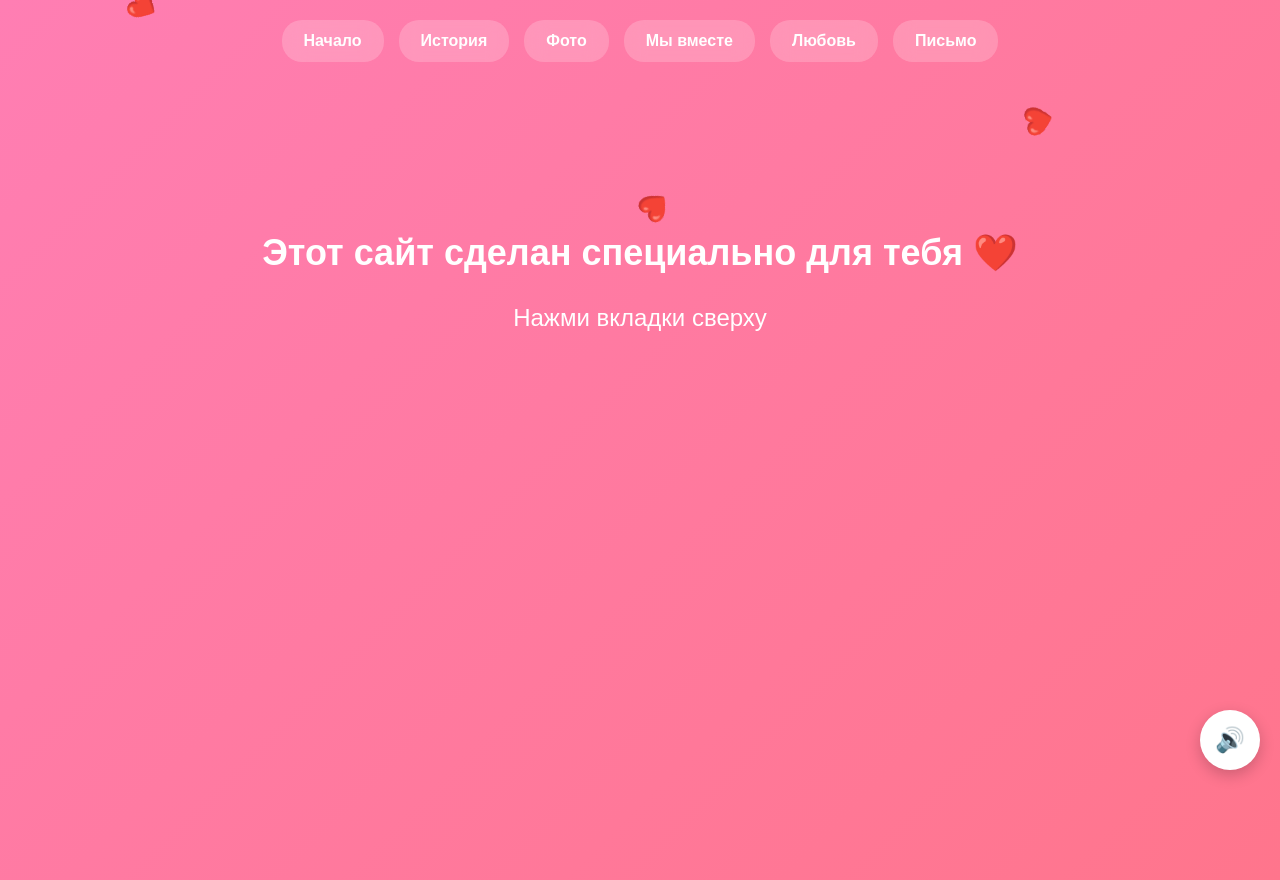
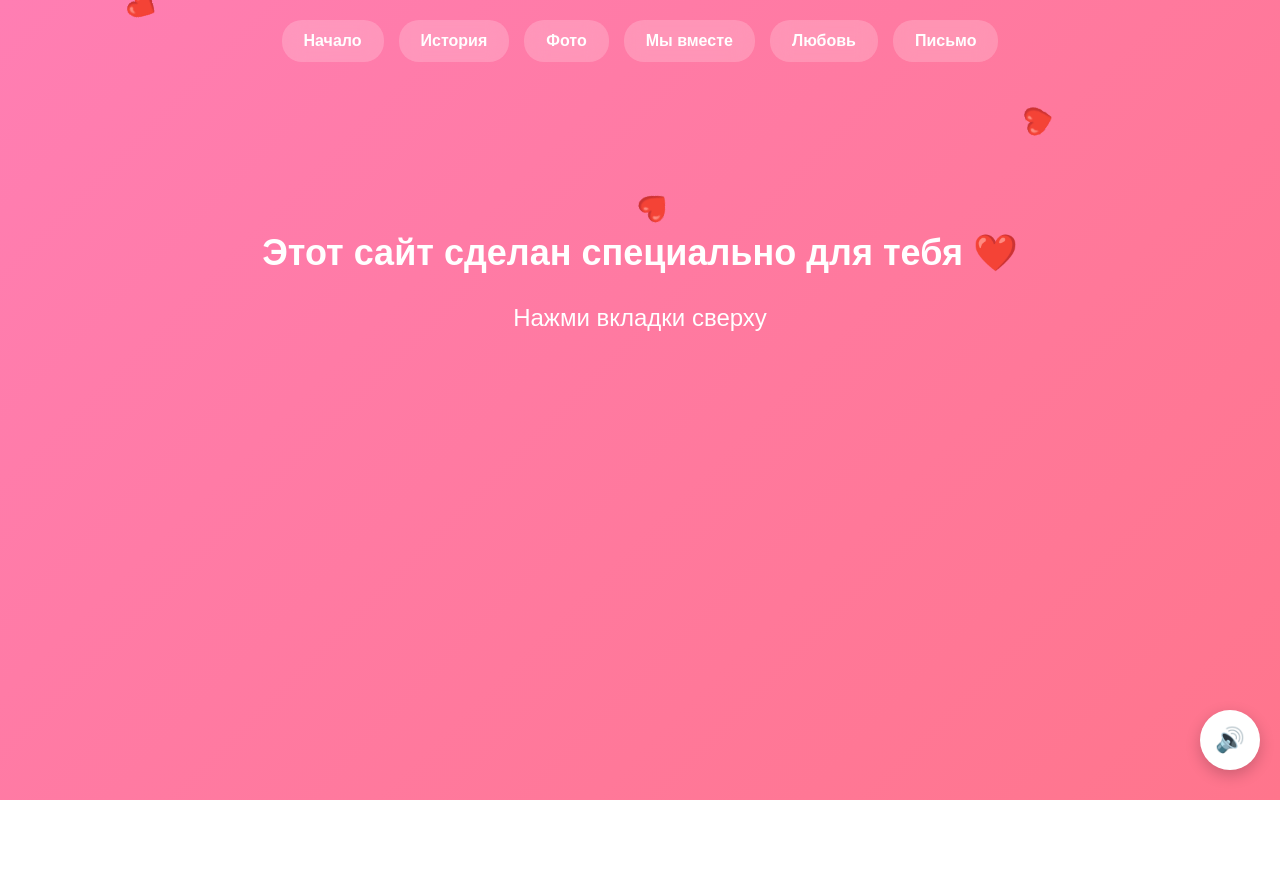
Before and after one commit to GoEntry/love-site, a Vue app: page / in a window 1280 px wide. After the commit the page ends 800 px from the top, so only its background shows below. Built offline with nearby package versions, Linux system fonts and the light colour scheme.

Commit message:
fix/enden scroll

```diff
--- a/src/App.vue
+++ b/src/App.vue
@@ -43,7 +43,7 @@ body {
   background: linear-gradient(135deg, #ff7eb3, #ff758c);
   color: white;
   text-align: center;
-  padding-bottom: 80px;
+  /*padding-bottom: 80px;*/
 }
 
 nav {
```
